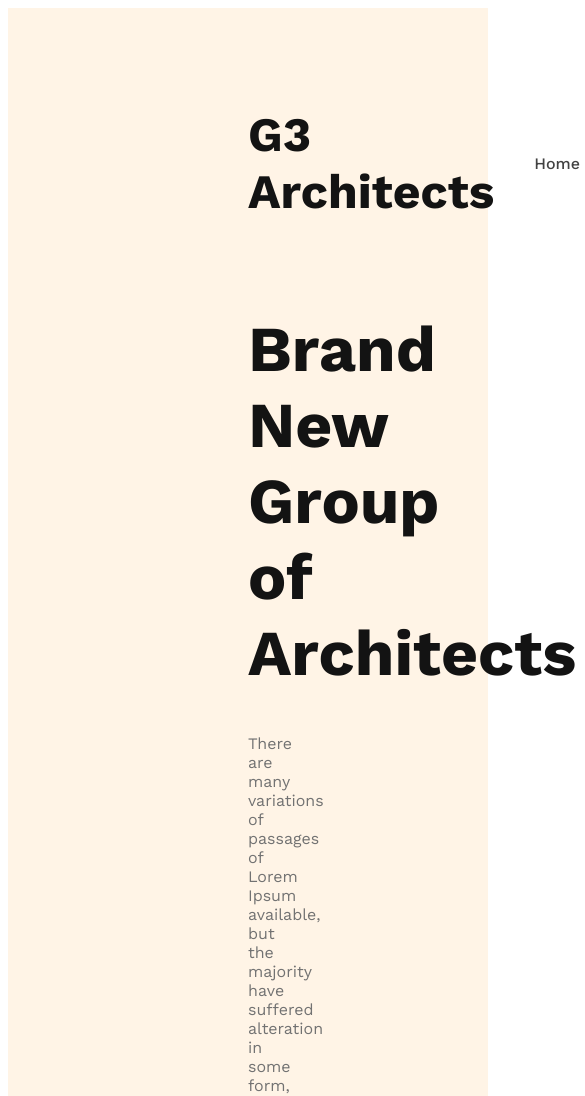
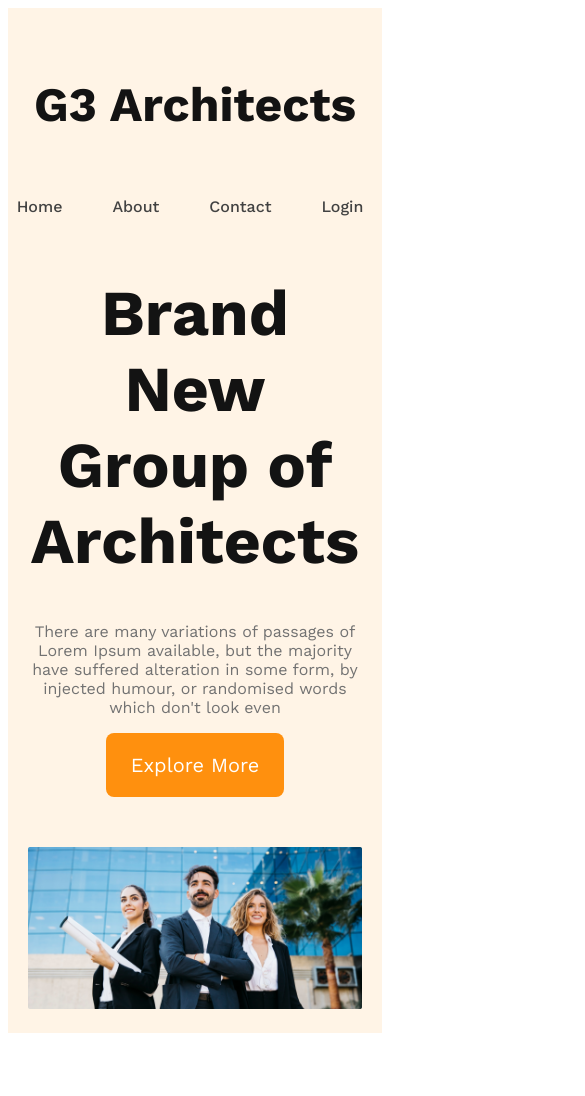
Before and after one commit to Jubayer234/g3-architect-website, a plain HTML site: page images/index.html in a window 390 px wide. Shown: the top 1096 px of the page, 585 px wide, since content can reach past the window. After the commit the page ends 1041 px from the top, so only its background shows below. Drawn offline with nearby package versions, Linux system fonts and the light colour scheme.

Commit message:
finished banner section

```diff
--- a/images/style.css
+++ b/images/style.css
@@ -48,3 +48,37 @@ nav li a{
     color:#727272;
     font-weight: 400;
 }
+.banner img{
+    margin-top: 50px;
+    width: 100%;
+}
+.btn-primary{
+    border: none;
+    border-radius: 8px;
+    font-size: 1.25rem;
+    background: #FF900E;
+    padding: 20px 25px;
+    color: white;
+    cursor: pointer;
+}
+
+/* responsive content making*/
+/* mobile devices */
+@media screen and (max-width: 576px) {
+    header{
+        padding: 20px;
+    }
+    nav{
+        flex-direction: column;
+    }
+}
+
+/* Tablets */
+@media screen and (min-width:576px) and (max-width:992px)  {
+    header{
+        padding: 30px;
+    }
+    nav{
+        flex-direction: column;
+    }
+}
```
